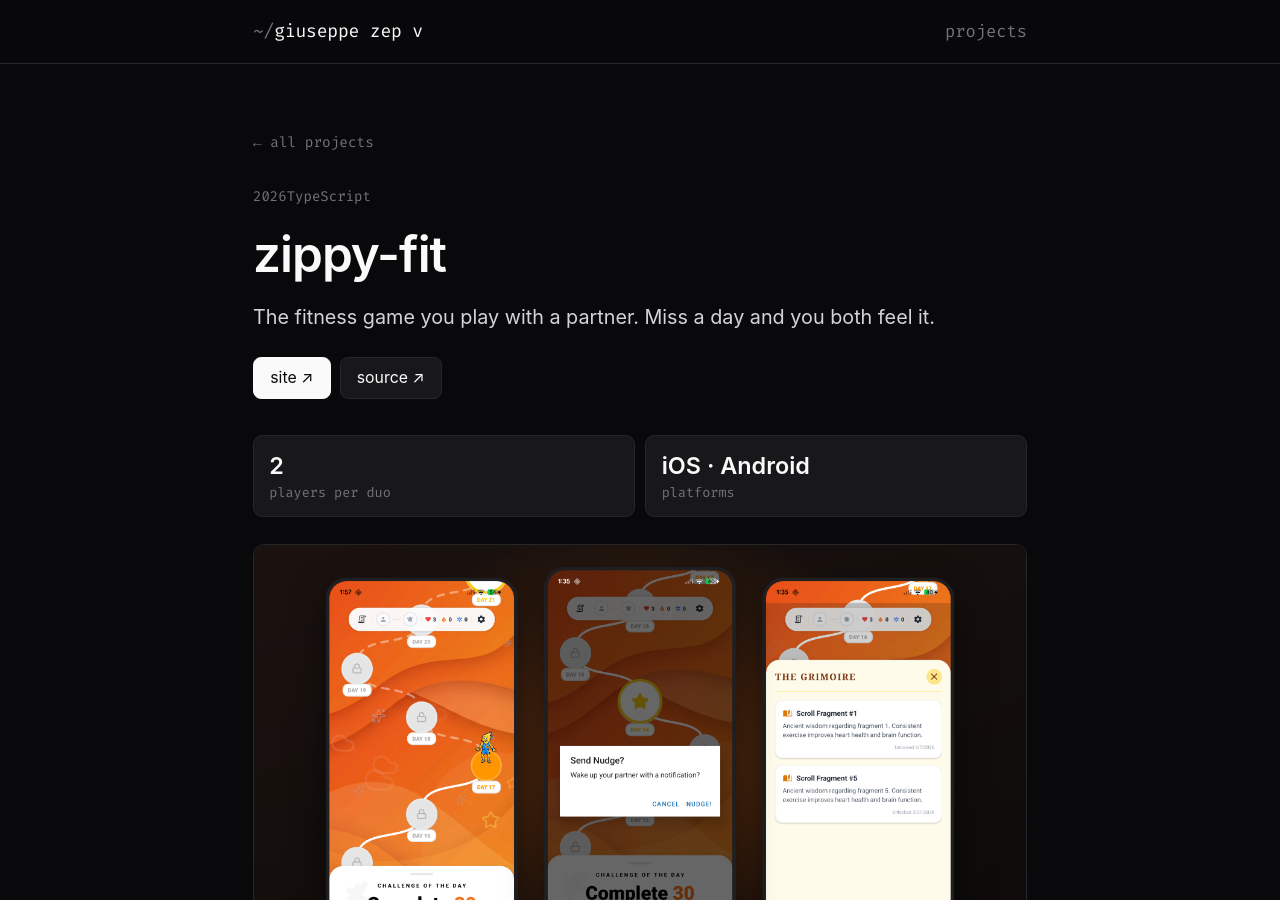
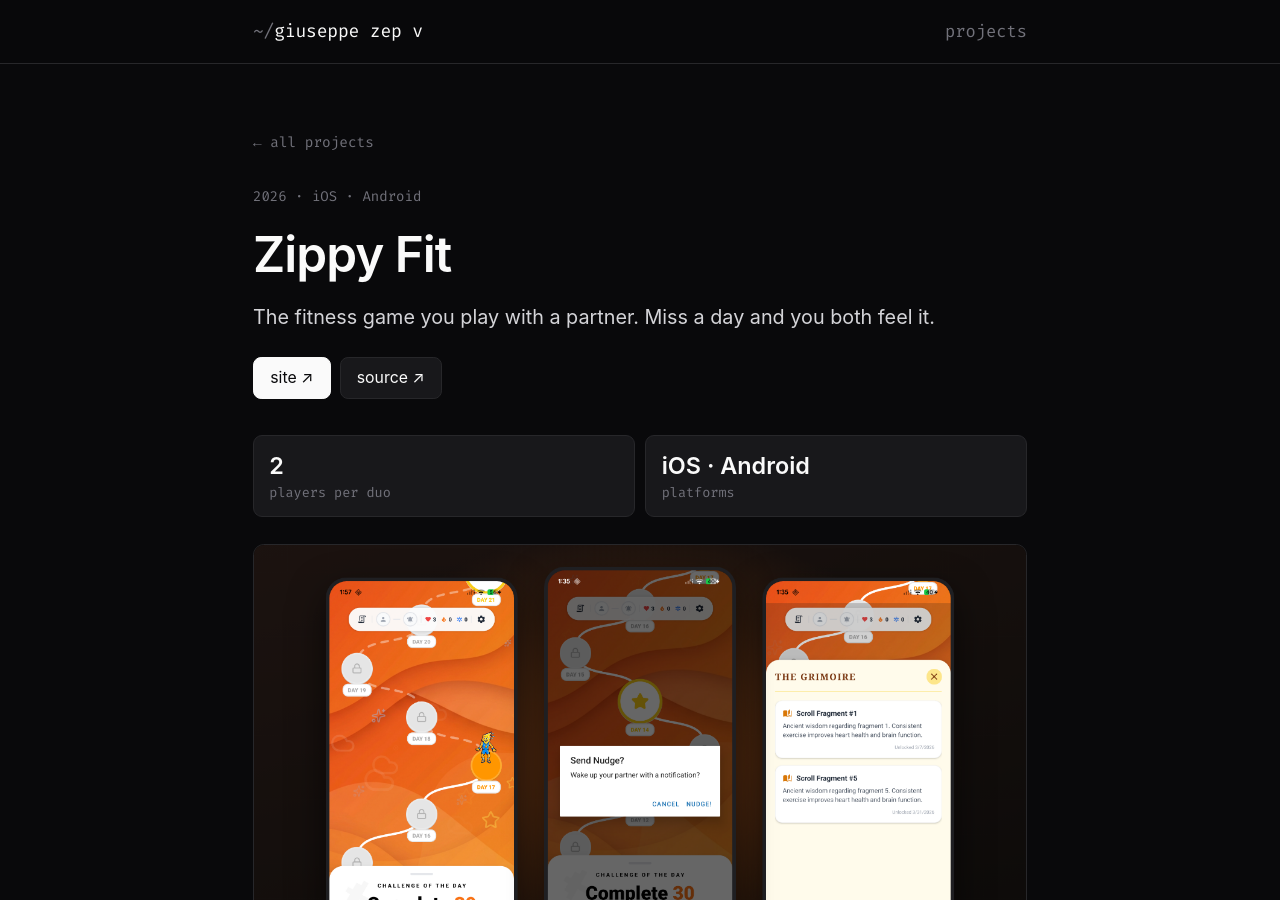
Before and after one commit to zepvalue/zepvalue.github.io, a Jekyll site: the page built from apps/zippy-fit.md, in a window 1280 px wide and 900 px high. Built offline with Jekyll 4.4.1, drawn with Linux system fonts in a browser that asks for light colours.

Commit message:
changed layout

```diff
--- a/_data/projects.yml
+++ b/_data/projects.yml
@@ -56,11 +56,11 @@ projects:
 
   - id: zippy-fit
     category: products
-    name: zippy-fit
+    name: Zippy Fit
     tint: "#22c55e"
     preview: /assets/previews/zippy-fit.png
     desc: "A co-op fitness game: pair up, keep a shared streak, and don't be the one who breaks it."
-    lang: TypeScript
+    meta: iOS · Android
     color: "#3178c6"
     case_study: true
     links:
```
